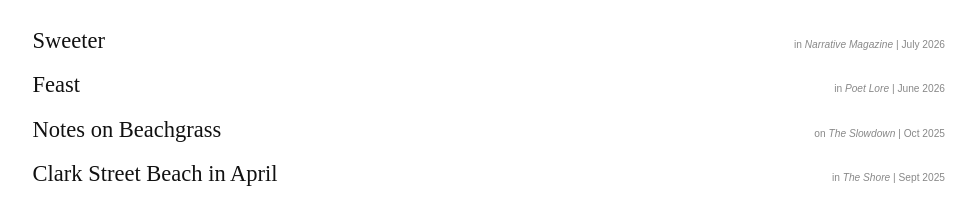
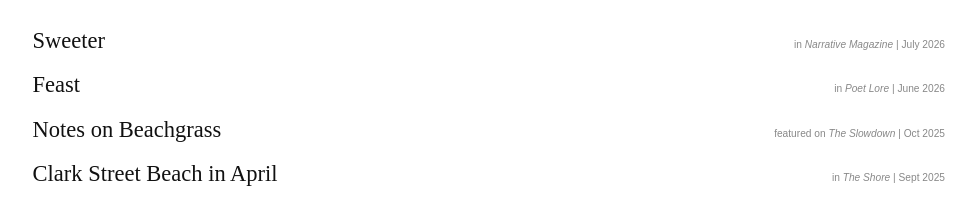
Before and after one commit to yongssh/yongssh.github.io, a Next.js app: page /writing in a window 1280 px wide. Shown: the part 1727-1934 px from the top of the page, without its empty margins (271-1247 px from the left). Built offline with nearby package versions, Linux system fonts and the light colour scheme; a web font is replaced by a local one.

Commit message:
update bio

```diff
--- a/src/app/data/writing.ts
+++ b/src/app/data/writing.ts
@@ -197,7 +197,7 @@ export const poetry: Publication[] = [
     publication: "The Slowdown",
     date: "Oct 2025",
     href: "https://www.slowdownshow.org/episode/2025/09/30/1363-notes-on-beachgrass-by-yongyu-huang",
-    preposition: "on",
+    preposition: "featured on",
   },
   {
     title: "Clark Street Beach in April",
```
Also changed, not shown: src/app/components/About.tsx (line endings or trailing spaces).
